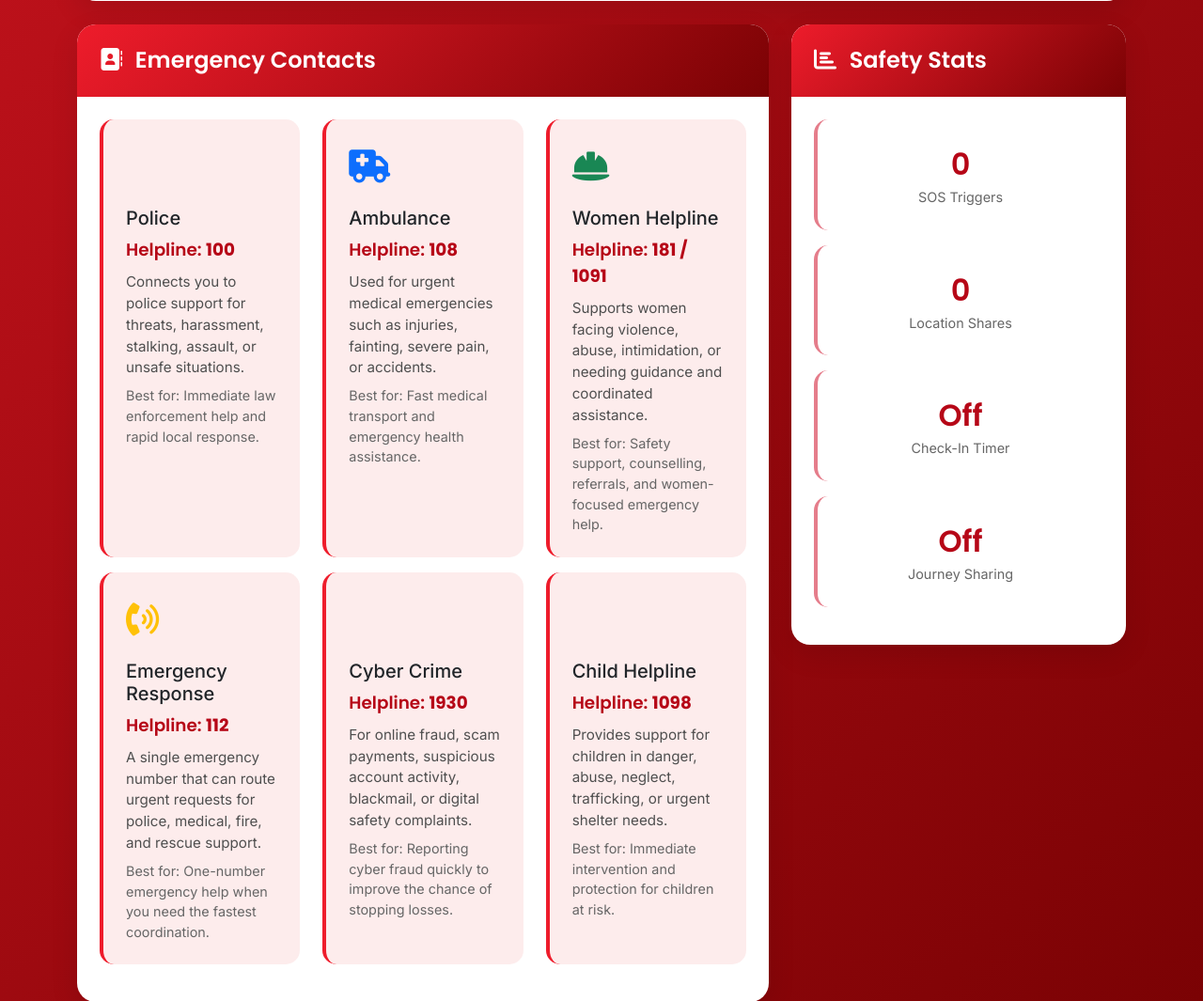
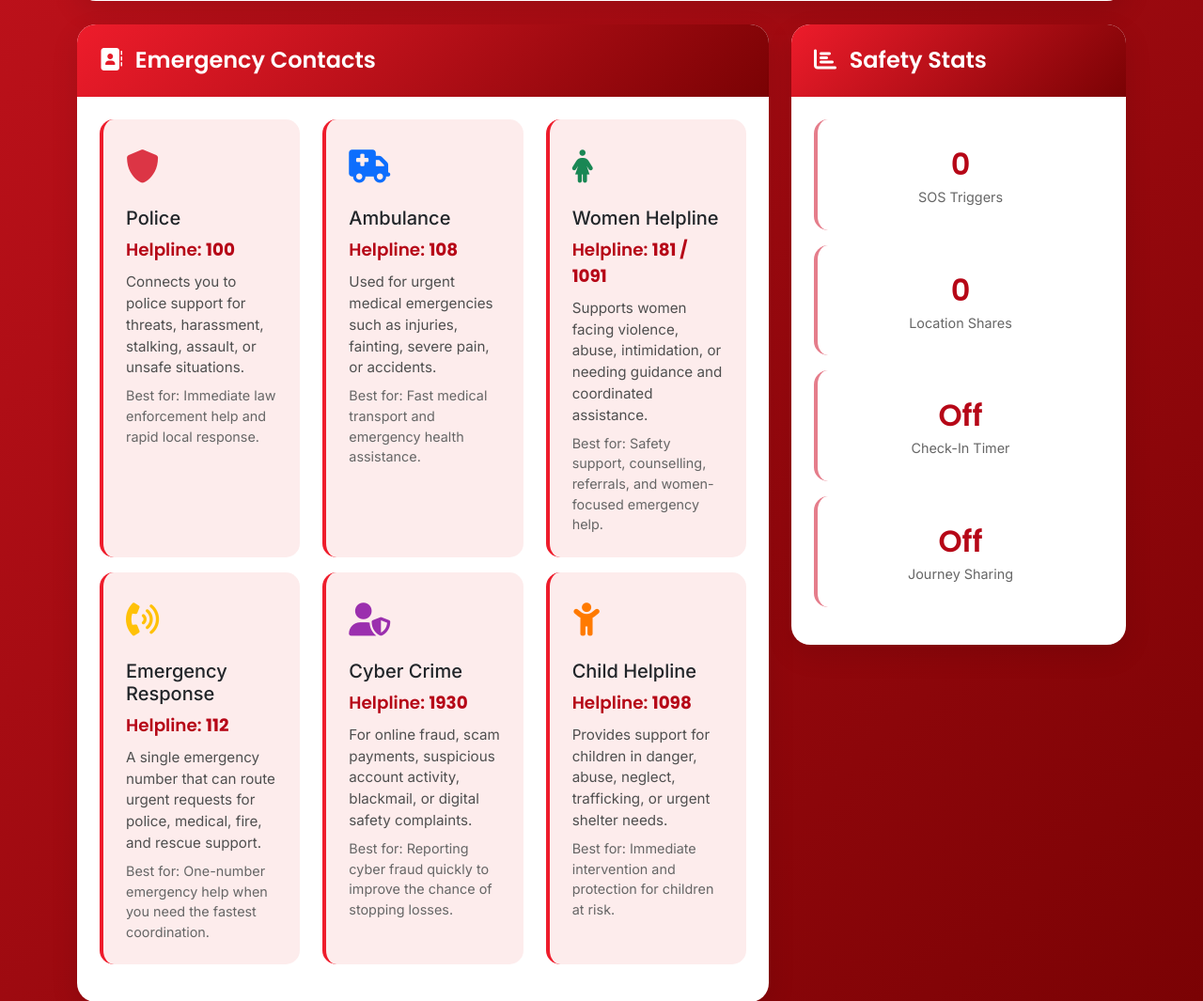
Before and after one commit to Kamal1506/aran-app, a Flask app: page / in a window 1280 px wide. Shown: the part 1856-2921 px from the top of the page at 94% size. Run offline with Flask 3, Linux system fonts and the light colour scheme; the visitor is signed in with stand-in values (Sample User, id 1); some libraries are stand-ins or nearby versions.

Commit message:
frontend fix

```diff
--- a/templates/index.html
+++ b/templates/index.html
@@ -652,7 +652,7 @@
                         <div class="row">
                             <div class="col-md-6 col-xl-4 mb-3">
                                 <div class="emergency-contact">
-                                    <div class="contact-icon text-danger"><i class="fas fa-police-box"></i></div>
+                                    <div class="contact-icon text-danger"><i class="fas fa-shield-alt"></i></div>
                                     <h5>Police</h5>
                                     <p class="contact-number">Helpline: <strong>100</strong></p>
                                     <p class="contact-description">Connects you to police support for threats, harassment, stalking, assault, or unsafe situations.</p>
@@ -670,7 +670,7 @@
                             </div>
                             <div class="col-md-6 col-xl-4 mb-3">
                                 <div class="emergency-contact">
-                                    <div class="contact-icon text-success"><i class="fas fa-helmet-safety"></i></div>
+                                    <div class="contact-icon text-success"><i class="fas fa-female"></i></div>
                                     <h5>Women Helpline</h5>
                                     <p class="contact-number">Helpline: <strong>181 / 1091</strong></p>
                                     <p class="contact-description">Supports women facing violence, abuse, intimidation, or needing guidance and coordinated assistance.</p>
@@ -688,7 +688,7 @@
                             </div>
                             <div class="col-md-6 col-xl-4 mb-3">
                                 <div class="emergency-contact">
-                                    <div class="contact-icon" style="color:#9b2fae;"><i class="fas fa-shield-halved"></i></div>
+                                    <div class="contact-icon" style="color:#9b2fae;"><i class="fas fa-user-shield"></i></div>
                                     <h5>Cyber Crime</h5>
                                     <p class="contact-number">Helpline: <strong>1930</strong></p>
                                     <p class="contact-description">For online fraud, scam payments, suspicious account activity, blackmail, or digital safety complaints.</p>
@@ -697,7 +697,7 @@
                             </div>
                             <div class="col-md-6 col-xl-4 mb-3">
                                 <div class="emergency-contact">
-                                    <div class="contact-icon" style="color:#ff7a00;"><i class="fas fa-child-reaching"></i></div>
+                                    <div class="contact-icon" style="color:#ff7a00;"><i class="fas fa-child"></i></div>
                                     <h5>Child Helpline</h5>
                                     <p class="contact-number">Helpline: <strong>1098</strong></p>
                                     <p class="contact-description">Provides support for children in danger, abuse, neglect, trafficking, or urgent shelter needs.</p>
```
